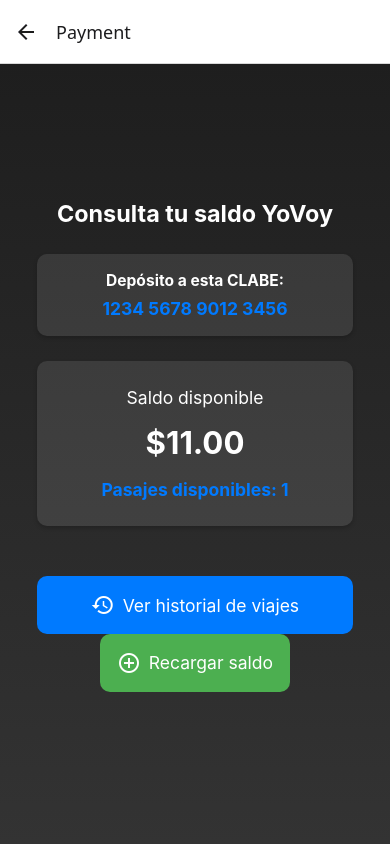
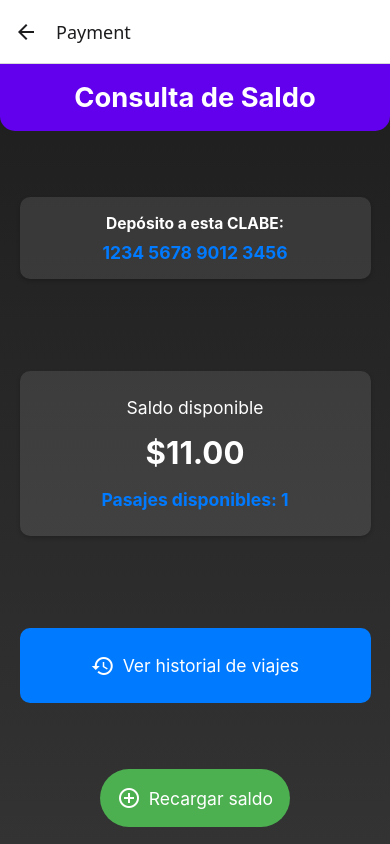
Before and after one commit to AngelLarios23/BusLink, a React Native app in the folder frontend/: screen /Payment in a window 390 px wide. Built offline with nearby package versions, Linux system fonts and the light colour scheme.

Commit message:
BuslinkBeta1.8

```diff
--- a/frontend/screens/payment.js
+++ b/frontend/screens/payment.js
@@ -2,6 +2,7 @@
 import { View, Text, StyleSheet, TouchableOpacity, FlatList, Dimensions, Modal } from "react-native";
 import { FontAwesome5, MaterialIcons } from "@expo/vector-icons";
 import { LinearGradient } from "expo-linear-gradient";
+const { width, height } = Dimensions.get("window");
 
 export default function App() {
   const [saldo, setSaldo] = useState(11.00); // Saldo inicial en pesos
@@ -22,10 +23,12 @@
     setSaldo((prevSaldo) => prevSaldo + 11);
   };
 
+
   return (
     <LinearGradient colors={['#1E1E1E', '#333333']} style={styles.container}>
-      <Text style={styles.header}>Consulta tu saldo YoVoy</Text>
-
+      <View style={styles.topBar}>
+        <Text style={styles.title}>Consulta de Saldo</Text>
+      </View>
       {/* TouchableOpacity para todo el contenedor de CLABE */}
       <TouchableOpacity
         style={styles.clabeContainer}
@@ -49,22 +52,6 @@
         <Text style={styles.historyButtonText}>Ver historial de viajes</Text>
       </TouchableOpacity>
 
-      {mostrarHistorial && (
-        <View style={styles.historialContainer}>
-          <Text style={styles.historialHeader}>Historial de viajes</Text>
-          <FlatList
-            data={historialViajes}
-            keyExtractor={(item) => item.id}
-            renderItem={({ item }) => (
-              <View style={styles.historialItem}>
-                <Text style={styles.historialId}>ID: {item.id}</Text>
-                <Text style={styles.historialText}>Ruta: {item.ruta}</Text>
-                <Text style={styles.historialText}>Pago: ${item.pago.toFixed(2)}</Text>
-              </View>
-            )}
-          />
-        </View>
-      )}
 
       <TouchableOpacity style={styles.button} onPress={recargarSaldo}>
         <MaterialIcons name="add-circle-outline" size={24} color="white" />
@@ -91,25 +78,58 @@
           </View>
         </View>
       </Modal>
+
+      {/* Modal para mostrar el historial de viajes */}
+      <Modal visible={mostrarHistorial} animationType="slide" transparent={true} onRequestClose={() => setMostrarHistorial(false)}>
+        <View style={styles.modalBackground}>
+          <View style={styles.modalContainer}>
+            <Text style={styles.modalText}>Historial de Viajes</Text>
+            <FlatList
+              data={historialViajes}
+              keyExtractor={(item) => item.id}
+              renderItem={({ item }) => (
+                <View style={styles.historialItem}>
+                  <Text style={styles.historialId}>ID: {item.id}</Text>
+                  <Text style={styles.historialText}>  |{item.ruta}</Text>
+                  <Text style={styles.historialText}>| Pago: ${item.pago.toFixed(2)}</Text>
+                </View>
+              )}
+            />
+            <TouchableOpacity style={styles.closeButton} onPress={() => setMostrarHistorial(false)}>
+              <Text style={styles.closeButtonText}>Cerrar</Text>
+            </TouchableOpacity>
+          </View>
+        </View>
+      </Modal>
     </LinearGradient>
   );
 }
 
-const { width, height } = Dimensions.get("window");
 
 const styles = StyleSheet.create({
-  container: {
-    flex: 1,
+  topBar: {
+    width: "100%",
+    backgroundColor: "#6200EE",
+    paddingVertical: height * 0.02,
     alignItems: "center",
     justifyContent: "center",
-    padding: width * 0.05, // Ajuste con porcentaje
+    borderBottomLeftRadius: 15,
+    borderBottomRightRadius: 15,n: 5,
   },
-  header: {
-    fontSize: width * 0.06, // Ajuste con porcentaje
+
+  title: {
+    color: "white",
+    fontSize: width * 0.07,
     fontWeight: "bold",
-    color: "white",
-    marginBottom: height * 0.03, // Ajuste con porcentaje
   },
+/*////////////////////////////////////////////////////*/
+  container: {
+      flex: 1,
+      backgroundColor: "#121212", // Fondo oscuro elegante
+      alignItems: "center",
+      justifyContent: "space-between",
+  },
+/* Cuadro de deposito a esta clabe*/
   clabeContainer: {
     backgroundColor: "rgba(255, 255, 255, 0.1)",
     padding: height * 0.02, // Ajuste con porcentaje
@@ -147,6 +167,8 @@
     shadowRadius: 4,
     elevation: 5,
   },
+
+  /*Saldo disponible*/
   balanceLabel: {
     fontSize: width * 0.045, // Ajuste con porcentaje
     color: "#FFF",
@@ -162,13 +184,14 @@
     fontWeight: "bold",
     color: "#007AFF",
   },
+  /*Para botton de ver historial de viajes*/
   historyButton: {
     flexDirection: "row",
     alignItems: "center",
     backgroundColor: "#007AFF",
-    padding: height * 0.02, // Ajuste con porcentaje
+    padding: height * 0.03, // Ajuste con porcentaje
     borderRadius: 10,
-    marginTop: height * 0.03, // Ajuste con porcentaje
+    marginTop: height * 0.001, // Ajuste con porcentaje
     width: "90%",
     justifyContent: "center",
   },
@@ -177,23 +200,8 @@
     fontSize: width * 0.045, // Ajuste con porcentaje
     marginLeft: width * 0.02, // Ajuste con porcentaje
   },
-  historialContainer: {
-    marginTop: height * 0.03, // Ajuste con porcentaje
-    width: "90%",
-    backgroundColor: "#fff",
-    padding: height * 0.02, // Ajuste con porcentaje
-    borderRadius: 10,
-    shadowColor: "#000",
-    shadowOffset: { width: 0, height: 2 },
-    shadowOpacity: 0.2,
-    shadowRadius: 4,
-    elevation: 5,
-  },
-  historialHeader: {
-    fontSize: width * 0.045, // Ajuste con porcentaje
-    fontWeight: "bold",
-    marginBottom: height * 0.02, // Ajuste con porcentaje
-  },
+
+/* Abre las historial de viajes*/
   historialItem: {
     flexDirection: "row",
     justifyContent: "space-between",
@@ -204,15 +212,18 @@
   historialText: {
     fontSize: width * 0.04, // Ajuste con porcentaje
   },
+
+  /*Botton de Recarga Saldo*/
   button: {
     flexDirection: "row",
     alignItems: "center",
     backgroundColor: "#4CAF50",
     padding: height * 0.02, // Ajuste con porcentaje
-    borderRadius: 10,
+    borderRadius: 100,
     marginBottom: height * 0.02, // Ajuste con porcentaje
     justifyContent: "center",
   },
+
   buttonText: {
     color: "white",
     fontSize: width * 0.045, // Ajuste con porcentaje
@@ -251,4 +262,5 @@
     color: "white",
     fontSize: width * 0.045, // Ajuste con porcentaje
   },
+
 });
```
